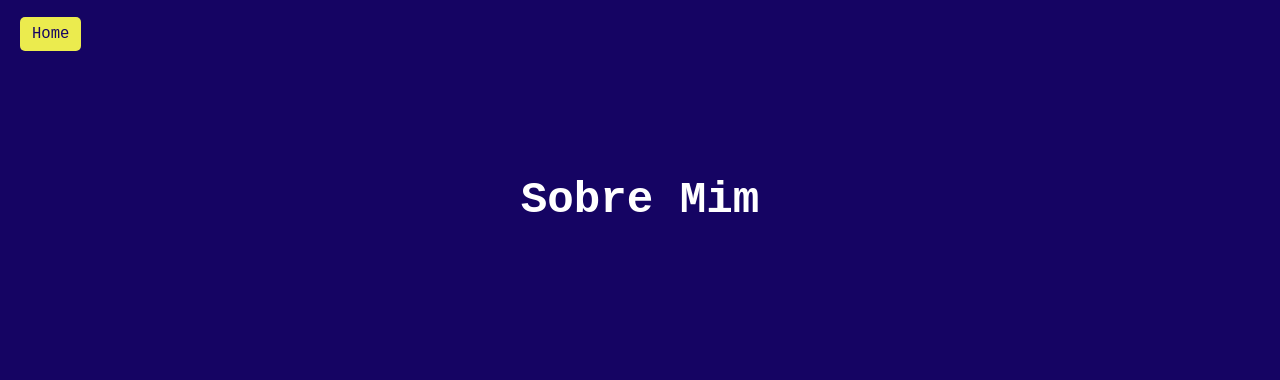
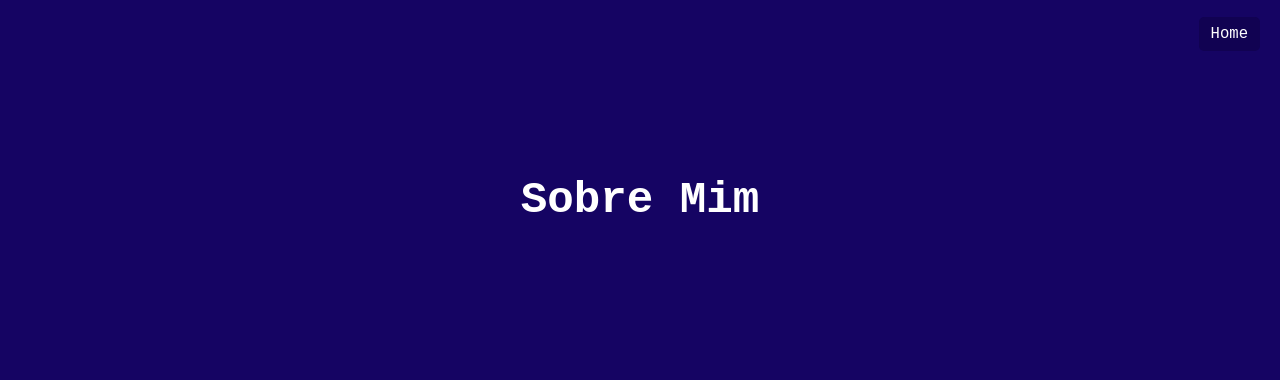
Before and after one commit to MirielBueno/LandingPage, a plain HTML site: page sobre.html in a window 1280 px wide. In both pictures the pointer is over the link "Home". Shown: the top 380 px of the page. Drawn offline with Linux system fonts and the light colour scheme.

Commit message:
Alterações nos botões e links de contato

```diff
--- a/style.css
+++ b/style.css
@@ -44,8 +44,8 @@ header img{
     font-size: 1.5rem;
 }
 .main-nav a:hover{
-    background-color: #ebeb4e;
-    color: #150463;
+    background: #110252;
+    border: 1px;
     transition: .5s;
     border-radius: 5px;
 }
@@ -88,7 +88,7 @@ footer {
 header div.botao-home{
     position: absolute;
     top: 20px;
-    left: 20px;
+    right: 20px;
     user-select: none;
 }
 header div.botao-home a{
@@ -99,9 +99,10 @@ header div.botao-home a{
     font-size: 1.2rem;
 }
 header div.botao-home a:hover{
-    background-color: #ebeb4e;
-    color: #150463;
-    transition: 0.3s;
+    background: #110252;
+    border: 1px;
+    transition: .5s;
+    border-radius: 5px;
 }
 .breve img{
     display: flex;
```
